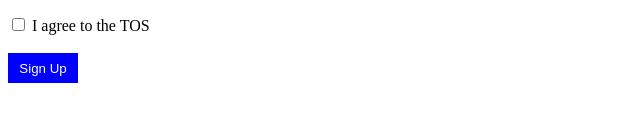
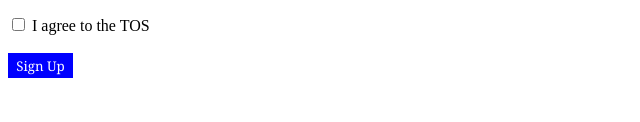
Before and after one commit to acciojob/signup-form-car-sainath161, a website: page main.html in a window 1280 px wide. Shown: the part 302-424 px from the top of the page, 0-640 px from the left. Drawn offline with Linux system fonts and the light colour scheme.

Commit message:
created a submission

```diff
--- a/styles.css
+++ b/styles.css
@@ -6,9 +6,15 @@ button{
 	color: white;
 	background-color: blue;
 	cursor: pointer;
+	height: 25px;
+	width: 65px;
+	font-family: georgia;
+	font-weight: 500;
+}
+button:hover{
+	background-color: red;
 	height: 30px;
 	width: 70px;
-
-button:hover{
-	background-color: red;
+	transition: .2s ease;
+	font-weight: 700;
 }
```
